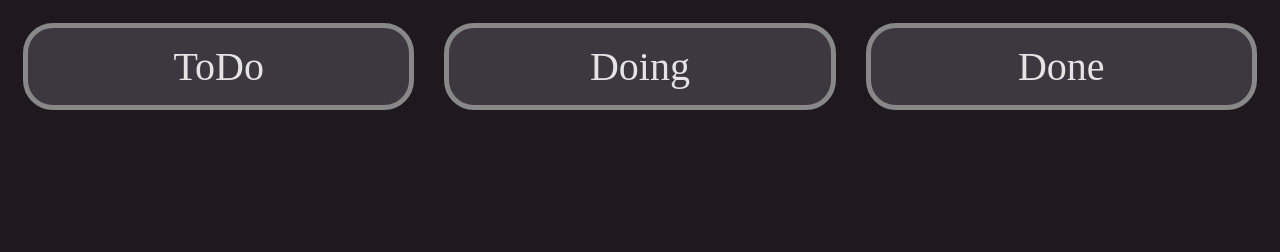
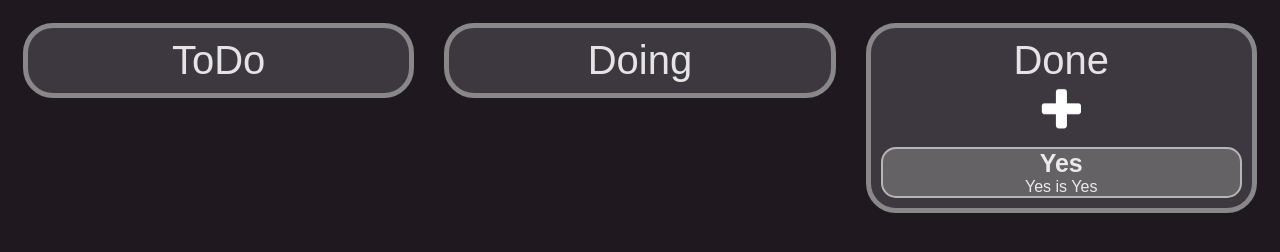
Before and after one commit to LukeKronenberg/M133_Kanban_Projekt, a plain HTML site: page Files/index.html in a window 1280 px wide. Drawn offline with Linux system fonts and the light colour scheme.

Commit message:
Added plus.png Added more classes

```diff
--- a/Files/Styles.css
+++ b/Files/Styles.css
@@ -1,12 +1,12 @@
 *   {
         box-sizing: border-box;
-        transition: height ease-in-out 1s;
     }
 
 body{
     align-items: center;
     background-color: #1F181F;
     color: #FFFFFFDD;
+    font-family: Arial, Helvetica, sans-serif;
 }
 
 .Kanban-Column{
@@ -19,10 +19,11 @@ body{
     height: 100%;
     background-color: #3D383F;
     border-radius: 30px;
-    padding: 15px;
+    padding: 10px;
     border-color: #888888;
     border-width: 5px;
     border-style: solid;
+    text-align: center;
 }
 
 @media screen and (max-width: 1000px){
@@ -34,5 +35,38 @@ body{
 .Kanban-Title{
     font-weight: 50 0;
     font-size: 40px;
-    text-align: center;
+    user-select: none;
 }
+
+.Kanban-Cards{
+
+}
+
+.Kanban-Card{
+    margin-top: 10px;
+    min-height: 50px;
+    border-radius: 15px;
+    background-color: #88888888;
+    border-color: #FFFFFF88;
+    border-width: 2px;
+    border-style: solid;
+    transition: background-color ease-in-out 200ms;
+}
+
+.Kanban-Card:hover{
+    background-color: #888888;
+}
+
+.Card-Title{
+    font-size: 25px;
+    font-weight: bold;
+}
+
+.Card-Description{
+
+}
+
+.ImgAddCard{
+    position: relative;
+    width: 50px;
+}
--- a/Files/index.html
+++ b/Files/index.html
@@ -11,16 +11,29 @@
     <div class="Kanban-Column">
         <div class="Kanban-Container">
             <div class="Kanban-Title">ToDo</div>
+            <div class="Kanban-Cards" id="KanbanCardsToDo">
+
+            </div>
         </div>
     </div>
     <div class="Kanban-Column">
         <div class="Kanban-Container">
             <div class="Kanban-Title">Doing</div>
+            <div class="Kanban-Cards" id="KanbanCardsDoing">
+
+            </div>
         </div>
     </div>
     <div class="Kanban-Column">
         <div class="Kanban-Container">
             <div class="Kanban-Title">Done</div>
+                    <div><img class="ImgAddCard" src="Images/plus.png" alt="Add New Card"></div>
+            <div class="Kanban-Cards" id="KanbanCardsDone">
+                <div class="Kanban-Card">
+                    <div class="Card-Title" id="Title">Yes</div>
+                    <div class="Card-Description" id="Description">Yes is Yes</div>
+                </div>
+            </div>
         </div>
     </div>
 </body>
```
Also changed, not shown: Files/Images/plus.png (added).
